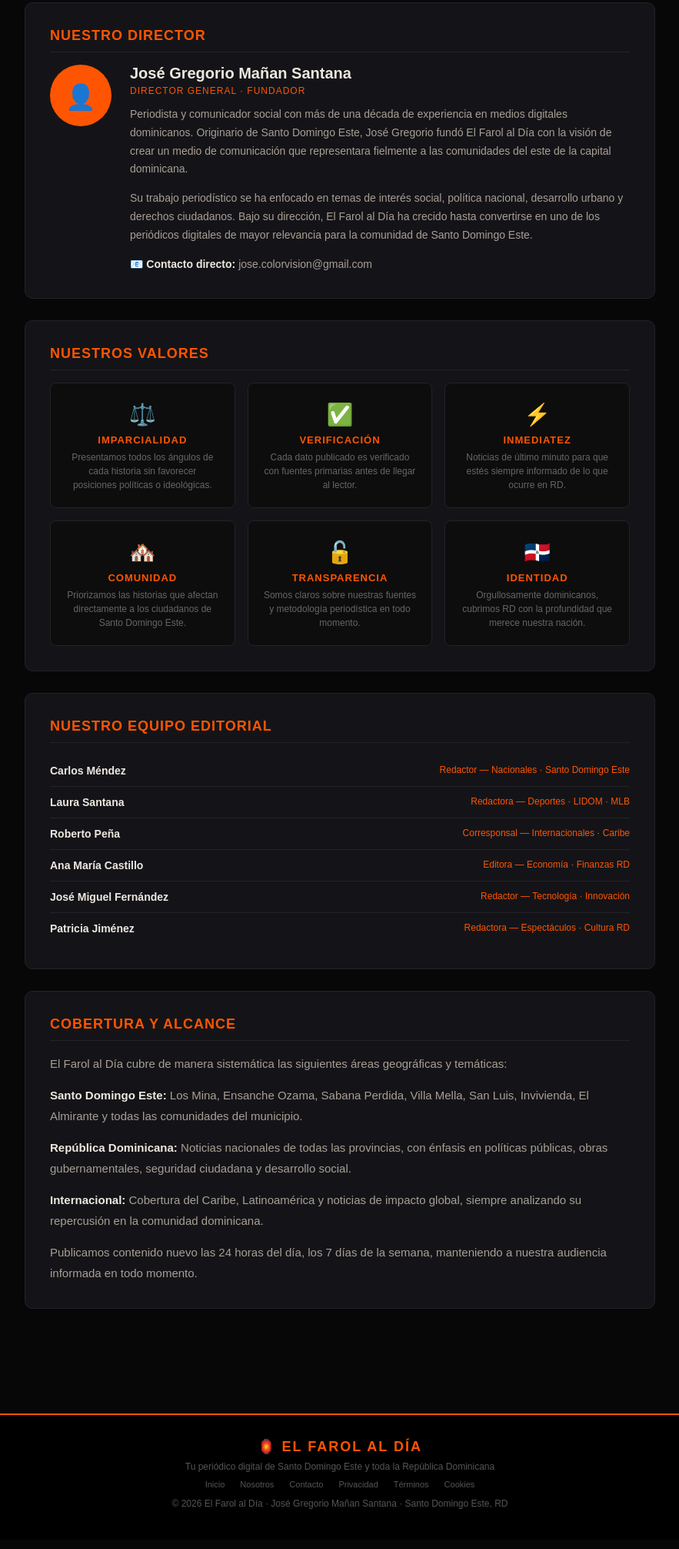
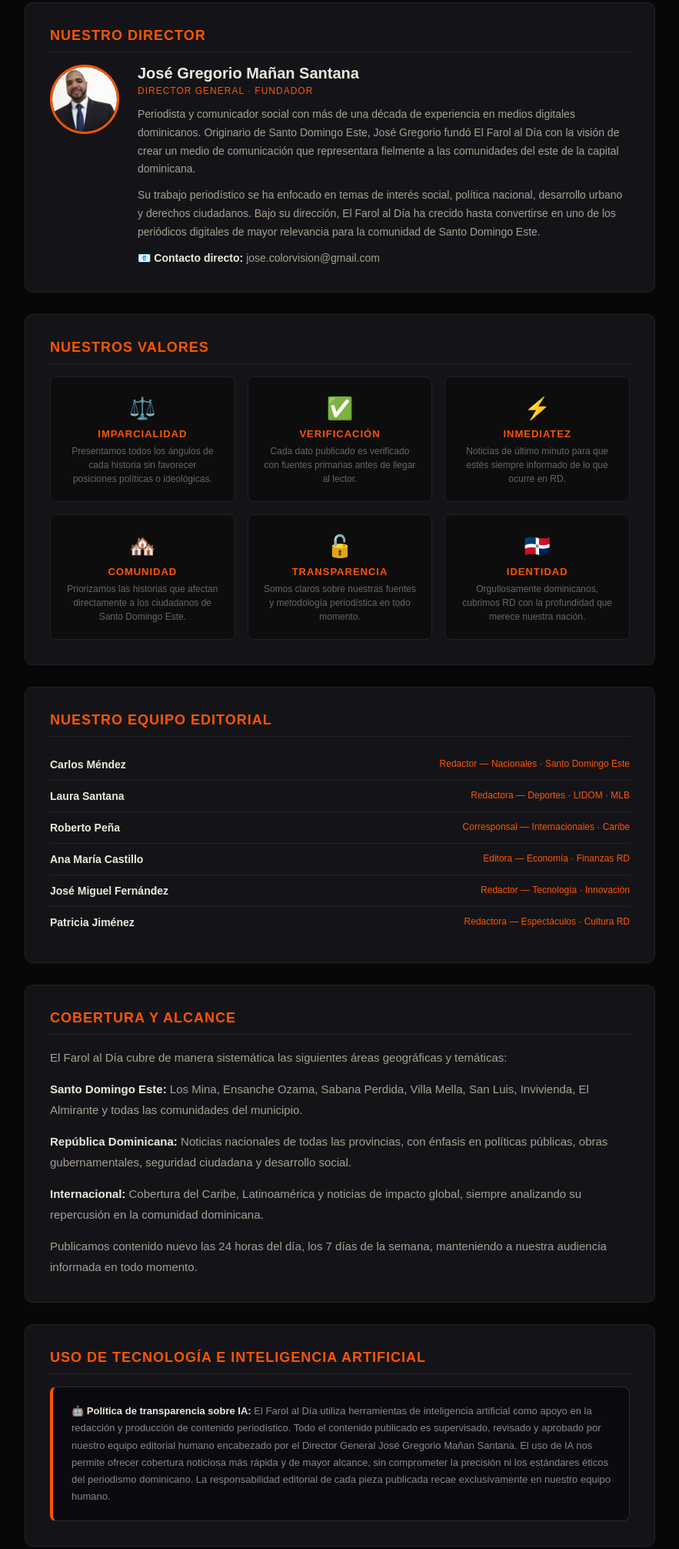
Before and after one commit to josecolor/farol-web., a website: page client/nosotros.html in a window 1280 px wide. Shown: the part 665-2677 px from the top of the page at 77% size, without its empty margins (198-1081 px from the left). Drawn offline with Linux system fonts and the light colour scheme.

Commit message:
Update nosotros.html

```diff
--- a/client/nosotros.html
+++ b/client/nosotros.html
@@ -25,10 +25,10 @@
         .card p:last-child { margin-bottom:0; }
         .card strong { color:var(--texto); }
         .director-box { display:flex; gap:24px; align-items:flex-start; }
-        .director-avatar { width:80px; height:80px; border-radius:50%; background:var(--naranja); display:flex; align-items:center; justify-content:center; font-size:32px; flex-shrink:0; }
+        .director-foto { width:90px; height:90px; border-radius:50%; object-fit:cover; flex-shrink:0; border:3px solid var(--naranja); }
         .director-info h3 { font-size:20px; color:var(--texto); font-family:Arial,sans-serif; font-weight:700; margin-bottom:4px; }
         .director-info .cargo { font-size:12px; color:var(--naranja); text-transform:uppercase; letter-spacing:1px; font-family:Arial,sans-serif; margin-bottom:12px; }
-        .director-info p { font-size:14px; line-height:1.7; color:var(--texto-sec); font-family:Arial,sans-serif; }
+        .director-info p { font-size:14px; line-height:1.7; color:var(--texto-sec); font-family:Arial,sans-serif; margin-bottom:10px; }
         .valores-grid { display:grid; grid-template-columns:repeat(3,1fr); gap:16px; }
         .valor-item { background:#0d0d0d; border:1px solid var(--borde); border-radius:8px; padding:20px; text-align:center; }
         .valor-icon { font-size:28px; margin-bottom:8px; }
@@ -39,13 +39,15 @@
         .equipo-lista li:last-child { border-bottom:none; }
         .equipo-lista li strong { color:var(--texto); }
         .equipo-lista li span { color:var(--naranja); font-size:12px; }
+        .ia-box { background:#0a0a0f; border:1px solid #2a2a3a; border-left:4px solid var(--naranja); border-radius:8px; padding:20px 24px; }
+        .ia-box p { font-size:13px; color:#888; font-family:Arial,sans-serif; line-height:1.7; margin:0; }
         footer { background:#000; border-top:2px solid var(--naranja); padding:30px 20px; text-align:center; margin-top:60px; }
         footer .logo-footer { font-size:18px; color:var(--naranja); font-weight:900; letter-spacing:2px; margin-bottom:8px; font-family:Arial,sans-serif; }
         footer p { font-size:12px; color:#555; font-family:Arial,sans-serif; margin-bottom:10px; }
         footer .footer-links { display:flex; justify-content:center; gap:20px; flex-wrap:wrap; }
         footer .footer-links a { font-size:11px; color:#555; text-decoration:none; font-family:Arial,sans-serif; }
         footer .footer-links a:hover { color:var(--naranja); }
-        @media(max-width:600px) { .valores-grid{grid-template-columns:1fr;} .director-box{flex-direction:column;} }
+        @media(max-width:600px) { .valores-grid{grid-template-columns:1fr;} .director-box{flex-direction:column;align-items:center;text-align:center;} }
     </style>
 </head>
 <body>
@@ -68,7 +70,7 @@
     <div class="card">
         <h2>Nuestro Director</h2>
         <div class="director-box">
-            <div class="director-avatar">👤</div>
+            <img src="/static/director (1).jpg" alt="José Gregorio Mañan Santana — Director General El Farol al Día" class="director-foto">
             <div class="director-info">
                 <h3>José Gregorio Mañan Santana</h3>
                 <div class="cargo">Director General · Fundador</div>
@@ -135,6 +137,13 @@
         <p><strong>Internacional:</strong> Cobertura del Caribe, Latinoamérica y noticias de impacto global, siempre analizando su repercusión en la comunidad dominicana.</p>
         <p>Publicamos contenido nuevo las 24 horas del día, los 7 días de la semana, manteniendo a nuestra audiencia informada en todo momento.</p>
     </div>
+
+    <div class="card">
+        <h2>Uso de Tecnología e Inteligencia Artificial</h2>
+        <div class="ia-box">
+            <p>🤖 <strong style="color:var(--texto);">Política de transparencia sobre IA:</strong> El Farol al Día utiliza herramientas de inteligencia artificial como apoyo en la redacción y producción de contenido periodístico. Todo el contenido publicado es supervisado, revisado y aprobado por nuestro equipo editorial humano encabezado por el Director General José Gregorio Mañan Santana. El uso de IA nos permite ofrecer cobertura noticiosa más rápida y de mayor alcance, sin comprometer la precisión ni los estándares éticos del periodismo dominicano. La responsabilidad editorial de cada pieza publicada recae exclusivamente en nuestro equipo humano.</p>
+        </div>
+    </div>
 </div>
 
 <footer>
```
